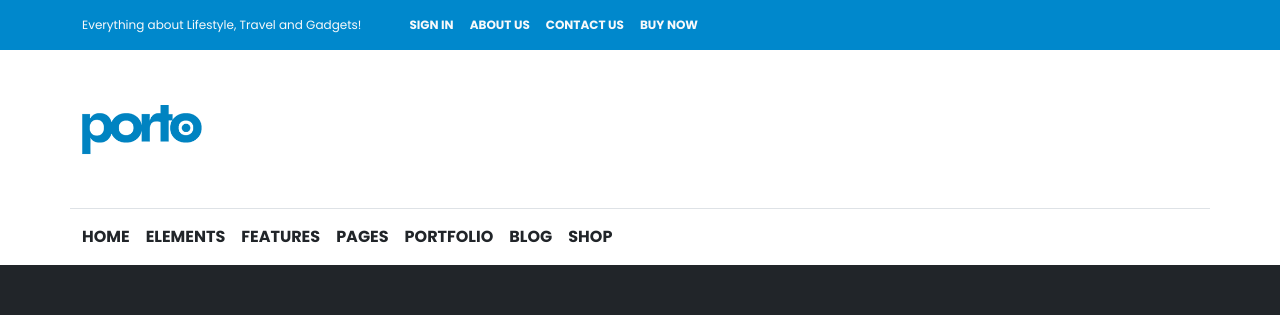
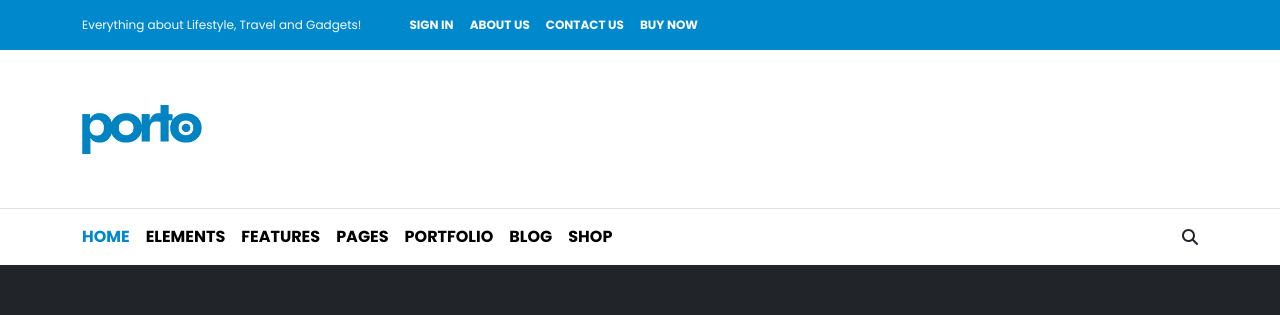
Before and after one commit to Fabiofljf/proj-html-vuejs, a Vue app: page / in a window 1280 px wide. Shown: the top 315 px of the page. Built offline with nearby package versions, Linux system fonts and the light colour scheme.

Commit message:
Finish Header - installed fontawesome.

```diff
--- a/package.json
+++ b/package.json
@@ -9,6 +9,10 @@
   },
   "dependencies": {
     "@fontsource/poppins": "^4.5.8",
+    "@fortawesome/fontawesome-svg-core": "^6.1.1",
+    "@fortawesome/free-regular-svg-icons": "^6.1.1",
+    "@fortawesome/free-solid-svg-icons": "^6.1.1",
+    "@fortawesome/vue-fontawesome": "^2.0.6",
     "bootstrap": "^5.1.3",
     "core-js": "^3.8.3",
     "vue": "^2.6.14"
--- a/src/App.vue
+++ b/src/App.vue
@@ -5,7 +5,9 @@
         <div class="container">
           <div class="row">
             <div class="col d-flex py-3 text-light">
-              <p class="m-0 size-12">Everything about Lifestyle, Travel and Gadgets!</p>
+              <p class="m-0 size-12">
+                Everything about Lifestyle, Travel and Gadgets!
+              </p>
               <ul class="m-0 d-flex">
                 <li
                   class="text-uppercase ms-3 size-12 bold"
@@ -23,16 +25,25 @@
         </div>
       </div>
       <!-- /#menu -->
-      <div class="navbar_menu">
+
+      <div class="logo_menu border-bottom">
         <div class="container">
-          <div class="row flex-column">
-            <div class="col border-bottom">
+          <div class="row">
+            <div class="col">
               <img
                 src="./assets/img/logo-default-slim.png"
                 alt="logo-default"
               />
             </div>
-            <!-- /.col -->
+            <!-- /.col logo-->
+          </div>
+        </div>
+      </div>
+      <!-- /.logo_menu -->
+
+      <div class="navbar_menu">
+        <div class="container">
+          <div class="row">
             <div class="col">
               <ul class="m-0 ps-0 py-3 d-flex">
                 <li
@@ -40,11 +51,20 @@
                   v-for="(nav, index) in navBarMenu"
                   :key="index"
                 >
-                  <a class="text-dark" :href="nav.id">{{ nav.point }}</a>
+                  <a
+                    class="text_dark"
+                    :href="nav.id"
+                    :class="nav.point === 'home' ? 'active' : ''"
+                    >{{ nav.point }}</a
+                  >
                 </li>
               </ul>
             </div>
-            <!-- /.col -->
+            <!-- /.col navbar-->
+            <div class="col d-flex justify-content-end align-items-center">
+              <font-awesome-icon icon="fa-solid fa-magnifying-glass" />
+            </div>
+            <!-- /.col search-->
           </div>
         </div>
       </div>
@@ -310,6 +330,5 @@ export default {
 </script>
 
 <style lang="scss">
-
 @import "@/assets/scss/style.scss"; // - Import style.scss
 </style>
--- a/src/assets/scss/style.scss
+++ b/src/assets/scss/style.scss
@@ -18,13 +18,13 @@ a {
     text-decoration: none !important;
 }
 
-a:hover {
-    color: $C-mare !important;
-}
-
 // UTILITIES
 .bg-mare {
     background-color: $Bg-mare;
+}
+
+.text_dark {
+    color: $C-dark;
 }
 
 .text-mare {
@@ -33,6 +33,10 @@ a:hover {
 
 .text-xs-grey {
     color: $C-xs-grey;
+}
+
+.active {
+    color: $C-mare !important;
 }
 
 //size
@@ -50,10 +54,16 @@ a:hover {
 }
 
 // HEADER
-.navbar_menu {
+.logo_menu {
     img {
         width: 120px;
         padding: 50px 0;
+    }
+}
+
+.navbar_menu {
+    a:hover {
+        color: $C-mare !important;
     }
 }
 
--- a/src/main.js
+++ b/src/main.js
@@ -8,6 +8,22 @@ import "@fontsource/poppins/500.css" // - Medium
 import "@fontsource/poppins/600.css" // - SemiBold
 import "@fontsource/poppins/700.css" // - Bold
 
+/* Font Awesome icons*/
+/* import the fontawesome core */
+import { library } from '@fortawesome/fontawesome-svg-core'
+
+/* import specific icons 👇 QUI AGGIUNGI LE ICONE che vuoi usare in camelCase */
+import { faUserSecret, faMagnifyingGlass } from '@fortawesome/free-solid-svg-icons'
+
+/* import font awesome icon component */
+import { FontAwesomeIcon } from '@fortawesome/vue-fontawesome'
+
+/* add icons to the library 👇 QUI AGGIUNGI IL NOME DELL'ICONA in camelCase*/
+library.add(faUserSecret, faMagnifyingGlass)
+
+/* add font awesome icon component */
+Vue.component('font-awesome-icon', FontAwesomeIcon)
+
 Vue.config.productionTip = false
 
 /* Bootstrap */
```
Also changed, not shown: 1 other file (tests, documents, lock files or other folders).
